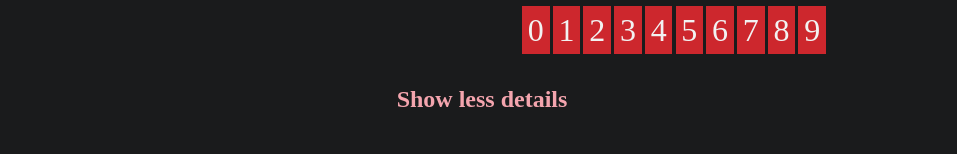
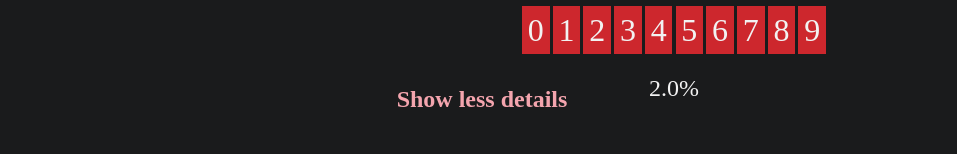
Before and after one commit to kevinher7/digit-prediction-app, a React (Vite) app in the folder frontend/: page /prediction in a window 1280 px wide. Both pictures are taken after a click on the element "(98.6%)". Shown: the part 526-680 px from the top of the page, without its empty margins (158-1115 px from the left). Built offline with nearby package versions, Linux system fonts and the light colour scheme; a web font is replaced by a local one.

Commit message:
feat: add a probability value on the details section

```diff
--- a/frontend/src/pages/PredictionPage/index.css
+++ b/frontend/src/pages/PredictionPage/index.css
@@ -143,6 +143,12 @@
     cursor: pointer;
 }
 
+.prediction-probability--value {
+    margin-top: 1rem;
+
+    font-size: 1.5rem;
+}
+
 .prediction-footer {
     display: flex;
     flex-direction: column;
--- a/frontend/src/pages/PredictionPage/index.tsx
+++ b/frontend/src/pages/PredictionPage/index.tsx
@@ -46,6 +46,7 @@ const PredictionPage = () => {
               <p>8</p>
               <p>9</p>
             </div>
+            <div className="prediction-probability--value">2.0%</div>
           </div>
         </main>
       ) : (
```
